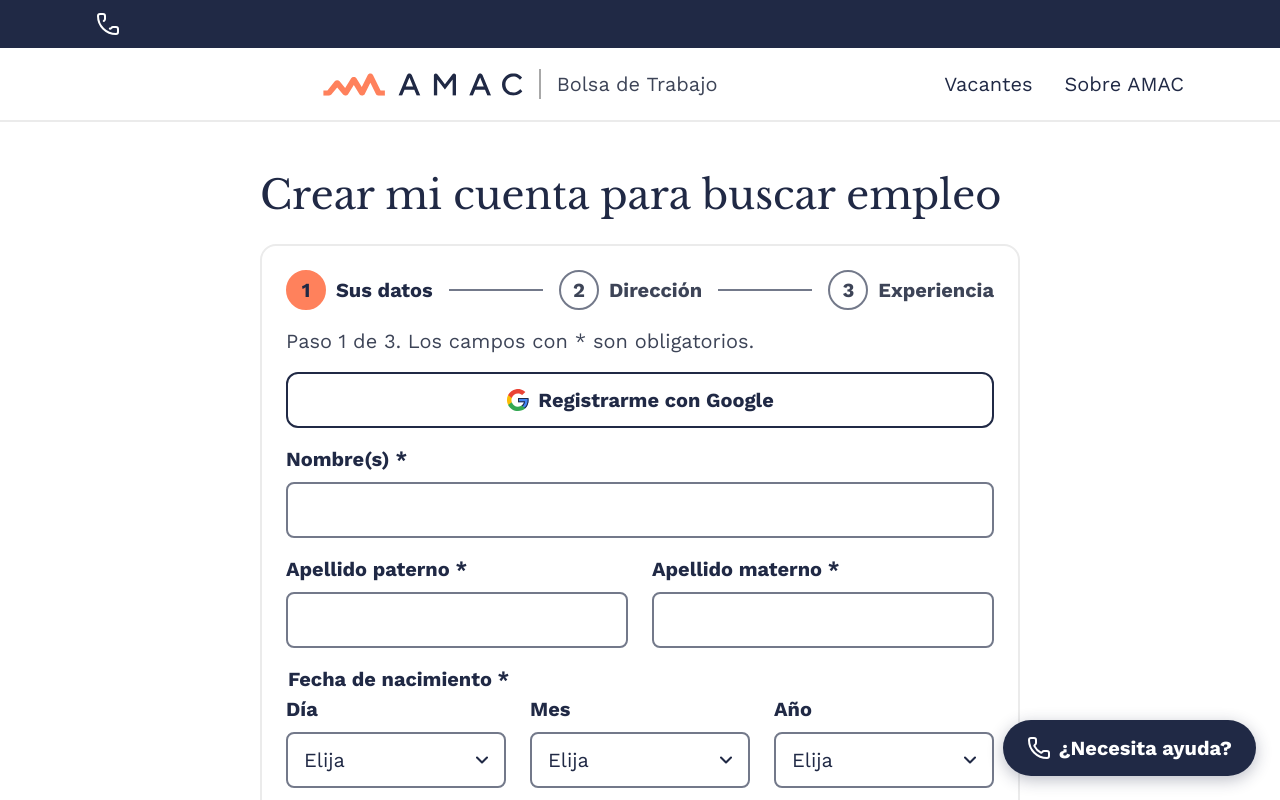
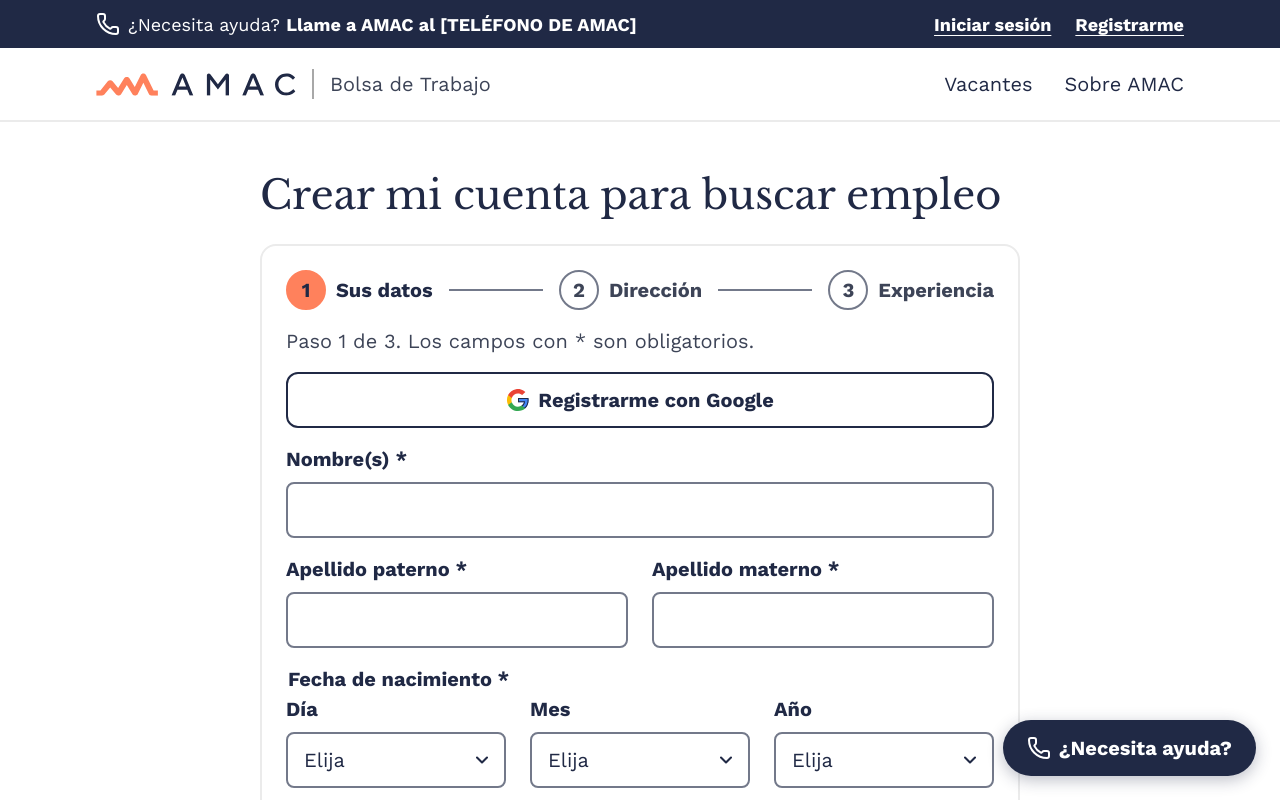
Before and after one commit to loganrat0tafuu/amac-web, a plain HTML site: page registro-candidato.html in a window 1280 px wide. Shown: the top 800 px of the page. Drawn offline with nearby package versions, Linux system fonts and the light colour scheme.

Commit message:
Arreglo de registro candidato header

```diff
--- a/registro-candidato.html
+++ b/registro-candidato.html
@@ -41,7 +41,11 @@
                     stroke-width="2"
                     stroke-linecap="round"
                     stroke-linejoin="round">
-                    <path d="M13.832 16.568a1 1 0 0 0 1.213-.303l.355-.465A2 2 0 0 1 17 15h3a2 2 0 0 1 2 2v3a2 2 0 0 1-2 2A18 18 0 0 1 2 4a2 2 0 0 1 2-2h3a2 2 0 0 1 2 2v3a2 2 0 0 1-.8 1.6l-.468.351a1 1
+                    <path d="M13.832 16.568a1 1 0 0 0 1.213-.303l.355-.465A2 2 0 0 1 17 15h3a2 2 0 0 1 2 2v3a2 2 0 0 1-2 2A18 18 0 0 1 2 4a2 2 0 0 1 2-2h3a2 2 0 0 1 2 2v3a2 2 0 0 1-.8 1.6l-.468.351a1 1 0 0 0-.292 1.233 14 14 0 0 0 6.392 6.384"/>
+                </svg>
+
+                <span>¿Necesita ayuda? <strong>Llame a AMAC al [TELÉFONO DE AMAC]</strong></span>
+
             </a>
 
             <!-- Visitante: todavia no inicia sesion -->
```
